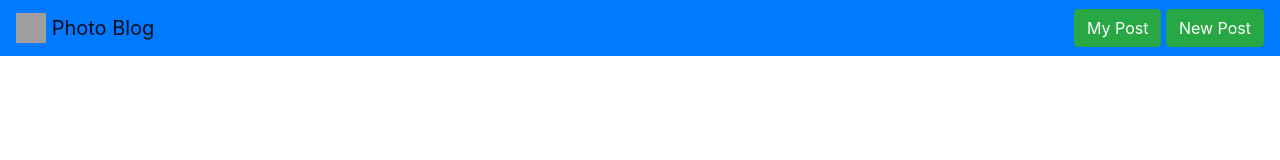
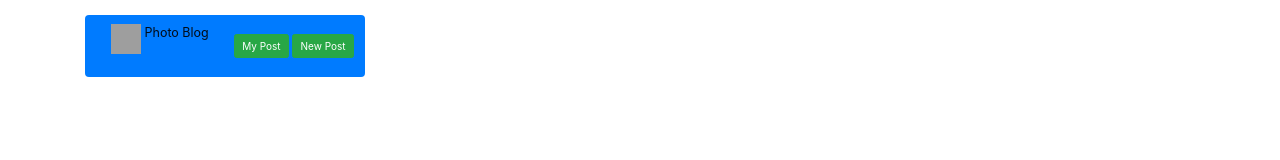
Before and after one commit to Sirasit054/cloud_final, a website: page frontend/index.html in a window 1280 px wide. Drawn offline with nearby package versions, Linux system fonts and the light colour scheme; no server answers; grey boxes are pictures that could not be loaded.

Commit message:
Add files via upload

```diff
--- a/frontend/index.html
+++ b/frontend/index.html
@@ -6,7 +6,8 @@
     <!-- Required meta tags -->
     <meta charset="utf-8">
     <meta name="viewport" content="width=device-width, initial-scale=1, shrink-to-fit=no">
-
+    <link rel="stylesheet" href="bower_components/bootstrap/dist/css/bootstrap.css">
+	<link rel="stylesheet" href="css/style.css">
     <!-- Bootstrap CSS -->
     <link rel="stylesheet" href="https://maxcdn.bootstrapcdn.com/bootstrap/4.0.0-beta.2/css/bootstrap.min.css" integrity="sha384-PsH8R72JQ3SOdhVi3uxftmaW6Vc51MKb0q5P2rRUpPvrszuE4W1povHYgTpBfshb"
         crossorigin="anonymous">
@@ -17,7 +18,10 @@
 </head>
 
 <body>
-    <!-- Image and text -->
+        <body>
+                <br>
+                  <div class="container">
+                    <div class="navbar-header">
                             <nav class="navbar navbar-light bg-primary">
                                     <a class="navbar-brand" href="#">
                                         <img src="https://png.icons8.com/?id=32320&size=280" width="30" height="30" class="d-inline-block align-top" alt=""> Photo Blog
@@ -33,6 +37,11 @@
 
                                     </div>
                                 </div>
+
+                    </div>
+
+                  </div>
+                </nav>
 
 
 
```
Also changed, not shown: frontend/newpost.html (+5 -0 lines). Lines whose indentation alone changed are shown as unchanged.
